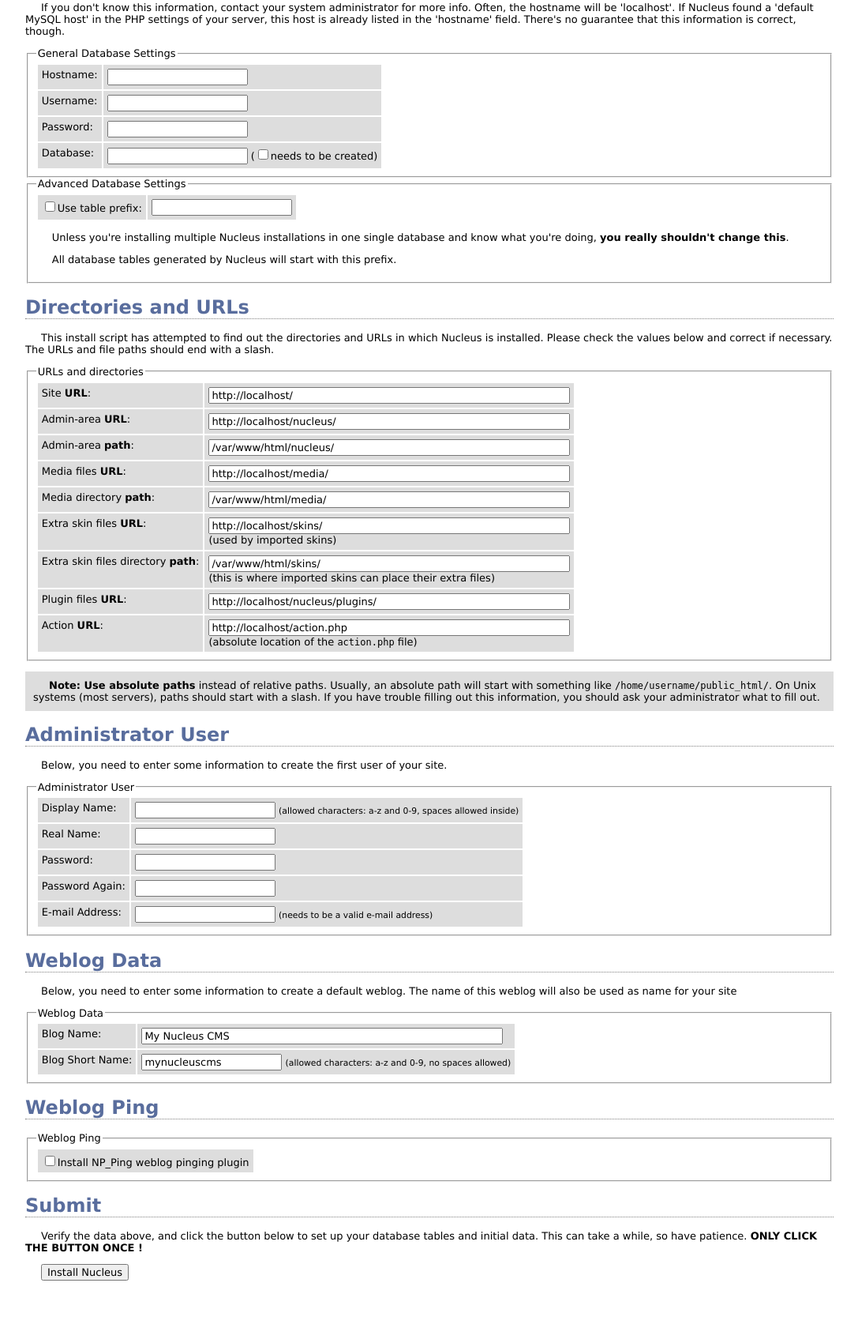
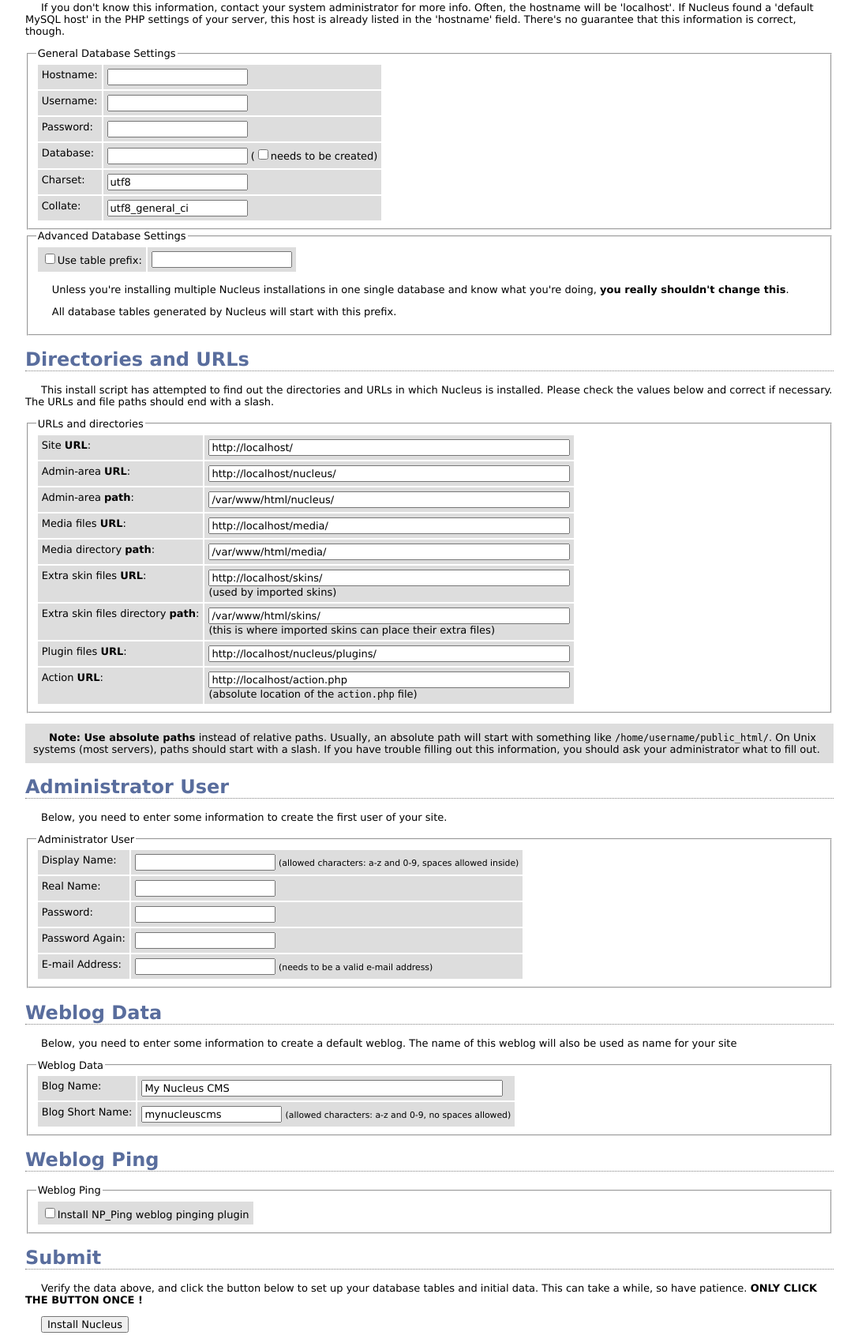
Before and after one commit to slightlysome/lmnucleuscms, a PHP site: page /install.php in a window 1280 px wide. Shown: the part 478-2178 px from the top of the page at 79% size, without its empty margins (96-1183 px from the left). Before the commit the page ends 2099 px from the top, so only its background shows below. Run offline with PHP 8.4, Linux system fonts and the light colour scheme.

Commit message:
Add $MYSQL_CHARSET into config.php

```diff
--- a/install.php
+++ b/install.php
@@ -246,6 +246,14 @@
 					<td><label for="if_mySQL_database"><?php echo _TEXT4_TAB_FIELD4; ?>:</label></td>
 					<td><input id="if_mySQL_database" name="mySQL_database" /> (<input name="mySQL_create" value="1" type="checkbox" id="mySQL_create" /><label for="mySQL_create"><?php echo _TEXT4_TAB_FIELD4_ADD; ?></label>)</td>
 				</tr>
+				<tr>
+					<td><label for="if_mySQL_charset"><?php echo _TEXT4_TAB_FIELD5; ?>:</label></td>
+					<td><input id="if_mySQL_charset" name="mySQL_charset" type="text" value="utf8" /></td>
+				</tr>
+				<tr>
+					<td><label for="if_mySQL_collate"><?php echo _TEXT4_TAB_FIELD6; ?>:</label></td>
+					<td><input id="if_mySQL_collate" name="mySQL_collate" type="text" value="utf8_general_ci" /></td>
+				</tr>
 			</table>
 		</fieldset>
 
@@ -472,6 +480,8 @@
 	$mysql_user = postVar('mySQL_user');
 	$mysql_password = postVar('mySQL_password');
 	$mysql_database = postVar('mySQL_database');
+	$mysql_charset = postVar('mySQL_charset');
+	$mysql_collate = postVar('mySQL_collate');
 	$mysql_create = postVar('mySQL_create');
 	$mysql_usePrefix = postVar('mySQL_usePrefix');
 	$mysql_prefix = postVar('mySQL_tablePrefix');
@@ -576,11 +586,16 @@
 
 	// 3. try to create database (if needed)
 	if ($mysql_create == 1) {
-		sql_query('CREATE DATABASE ' . $mysql_database,$MYSQL_CONN) or _doError(_ERROR16 . ': ' . sql_error($MYSQL_CONN) );
+		sql_query("CREATE DATABASE `{$mysql_database}` CHARACTER SET '{$mysql_charset}' COLLATE '{$mysql_collate}'",$MYSQL_CONN) or _doError(_ERROR16 . ': ' . sql_error($MYSQL_CONN) );
 	}
 
 	// 4. try to select database
 	sql_select_db($mysql_database,$MYSQL_CONN) or _doError(_ERROR17);
+	sql_query("SET CHARACTER SET '{$mysql_charset}'", $MYSQL_CONN);
+	if (function_exists('mysql_set_charset'))
+		mysql_set_charset($mysql_charset, $MYSQL_CONN);
+	else
+		sql_query("SET NAMES '{$mysql_charset}'", $MYSQL_CONN);
 
 	// 5. execute queries
 	$filename = 'install.sql';
@@ -702,12 +717,13 @@
 
 	if ((count($aConfPlugsToInstall) > 0) || (count($aConfSkinsToImport) > 0) ) {
 		// 10. set global variables
-		global $MYSQL_HOST, $MYSQL_USER, $MYSQL_PASSWORD, $MYSQL_DATABASE, $MYSQL_PREFIX;
+		global $MYSQL_HOST, $MYSQL_USER, $MYSQL_PASSWORD, $MYSQL_DATABASE, $MYSQL_CHARSET, $MYSQL_PREFIX;
 
 		$MYSQL_HOST = $mysql_host;
 		$MYSQL_USER = $mysql_user;
 		$MYSQL_PASSWORD = $mysql_password;
 		$MYSQL_DATABASE = $mysql_database;
+		$MYSQL_CHARSET = $mysql_charset;
 		$MYSQL_PREFIX = ($mysql_usePrefix == 1)?$mysql_prefix:'';
 
 		global $DIR_NUCLEUS, $DIR_MEDIA, $DIR_SKINS, $DIR_PLUGINS, $DIR_LANG, $DIR_LIBS;
@@ -755,6 +771,7 @@
 		$config_data .= "	\$MYSQL_USER = '" . $mysql_user . "';\n";
 		$config_data .= "	\$MYSQL_PASSWORD = '" . $mysql_password . "';\n";
 		$config_data .= "	\$MYSQL_DATABASE = '" . $mysql_database . "';\n";
+		$config_data .= "	\$MYSQL_CHARSET = '" . $mysql_charset . "';\n";
 		$config_data .= "	\$MYSQL_PREFIX = '" . (($mysql_usePrefix == 1)?$mysql_prefix:'') . "';\n";
 		$config_data .= "	// new in 3.50. first element is db handler, the second is the db driver used by the handler\n";
 		$config_data .= "	// default is \$MYSQL_HANDLER = array('mysql','mysql');\n";
@@ -818,6 +835,7 @@
 	$MYSQL_USER = '<b><?php echo $mysql_user?></b>';
 	$MYSQL_PASSWORD = '<i><b>xxxxxxxxxxx</b></i>';
 	$MYSQL_DATABASE = '<b><?php echo $mysql_database?></b>';
+	$MYSQL_CHARSET = '<b><?php echo $mysql_charset?></b>';
 	$MYSQL_PREFIX = '<b><?php echo ($mysql_usePrefix == 1)?$mysql_prefix:''?></b>';
 
 	// new in 3.50. first element is db handler, the second is the db driver used by the handler
--- a/install_lang_english.php
+++ b/install_lang_english.php
@@ -78,6 +78,8 @@
 define('_TEXT4_TAB_FIELD3',	'Password');
 define('_TEXT4_TAB_FIELD4',	'Database');
 define('_TEXT4_TAB_FIELD4_ADD',	'needs to be created');
+define('_TEXT4_TAB_FIELD5',	'Charset');
+define('_TEXT4_TAB_FIELD6',	'Collate');
 
 define('_TEXT4_TAB2_HEAD',	'Advanced Database Settings');
 define('_TEXT4_TAB2_FIELD',	'Use table prefix');
--- a/nucleus/libs/sql/mysql.php
+++ b/nucleus/libs/sql/mysql.php
@@ -58,10 +58,12 @@
 	  * Connects to mysql server
 	  */
 	function sql_connect() {
-		global $MYSQL_HOST, $MYSQL_USER, $MYSQL_PASSWORD, $MYSQL_DATABASE, $MYSQL_CONN;
+		global $MYSQL_HOST, $MYSQL_USER, $MYSQL_PASSWORD, $MYSQL_DATABASE, $MYSQL_CHARSET, $MYSQL_CONN;
 
 		$MYSQL_CONN = mysql_connect($MYSQL_HOST, $MYSQL_USER, $MYSQL_PASSWORD) or startUpError('<p>Could not connect to MySQL database.</p>', 'Connect Error');
 		sql_select_db($MYSQL_DATABASE,$MYSQL_CONN) or startUpError('<p>Could not select database: ' . mysql_error() . '</p>', 'Connect Error');
+		if (function_exists('mysql_set_charset')) mysql_set_charset($MYSQL_CHARSET, $MYSQL_CONN);
+		else sql_query("SET NAMES '{$MYSQL_CHARSET}'", $MYSQL_CONN);
 
 		return $MYSQL_CONN;
 	}
```
Also changed, not shown: 1 other file.
